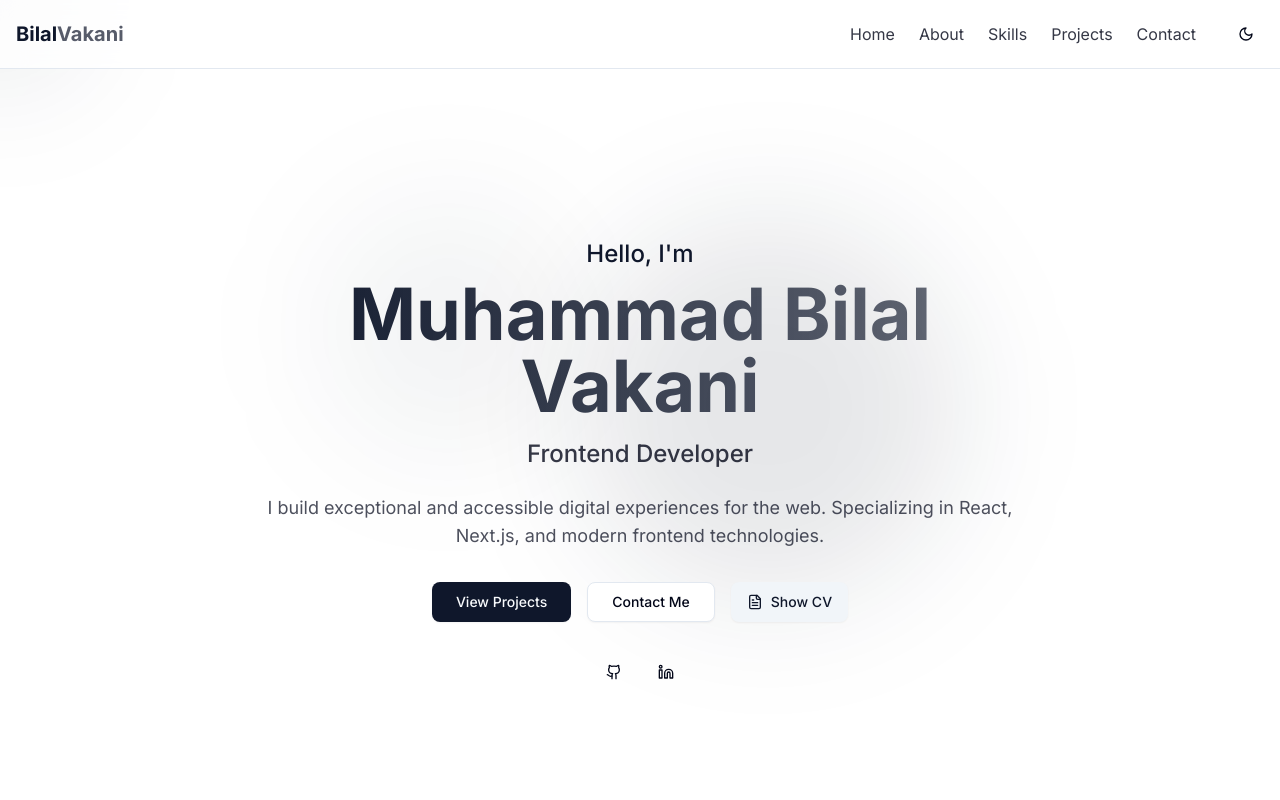
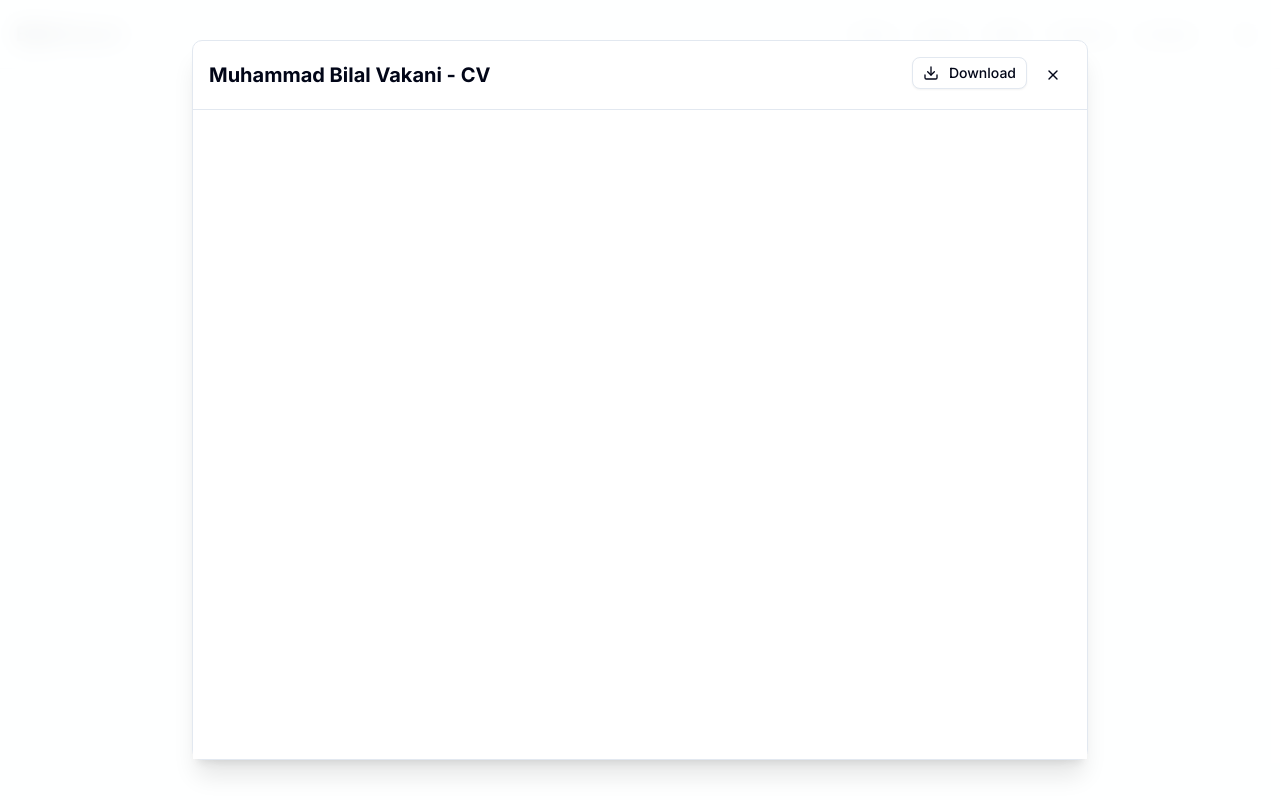
Before and after one commit to bilalvakani/portfolio, a Next.js app: page / in a window 1280 px wide. Both pictures are taken after a click on the button "Show CV". Built offline with nearby package versions, Linux system fonts and the light colour scheme.

Commit message:
Add CVViewer component and integrate it into the hero section

```diff
--- a/components/cv-viewer.tsx
+++ b/components/cv-viewer.tsx
@@ -0,0 +1,40 @@
+"use client"
+
+import { Button } from "@/components/ui/button"
+import { XIcon, DownloadIcon } from "lucide-react"
+
+interface CVViewerProps {
+  isOpen: boolean
+  onClose: () => void
+}
+
+export default function CVViewer({ isOpen, onClose }: CVViewerProps) {
+  if (!isOpen) return null
+
+  return (
+    <div className="fixed inset-0 bg-background/90 backdrop-blur-md z-[100] flex items-center justify-center p-4">
+      <div className="bg-card w-full max-w-4xl h-[90vh] rounded-lg shadow-xl border border-border flex flex-col">
+        <div className="p-4 border-b border-border flex justify-between items-center">
+          <h3 className="text-xl font-bold">Muhammad Bilal Vakani - CV</h3>
+          <div className="flex gap-2">
+            <Button variant="outline" size="sm" asChild>
+              <a href="/cv.pdf" download="Muhammad_Bilal_Vakani_CV.pdf">
+                <DownloadIcon className="h-4 w-4 mr-1" /> Download
+              </a>
+            </Button>
+            <Button variant="ghost" size="icon" onClick={onClose}>
+              <XIcon className="h-5 w-5" />
+            </Button>
+          </div>
+        </div>
+        <div className="flex-1 overflow-auto p-0">
+          <iframe
+            src="/placeholder.svg?height=800&width=600"
+            className="w-full h-full border-0"
+            title="Muhammad Bilal Vakani CV"
+          />
+        </div>
+      </div>
+    </div>
+  )
+}
--- a/components/hero.tsx
+++ b/components/hero.tsx
@@ -4,8 +4,8 @@ import React from 'react'
 import { useEffect, useRef, useState } from "react"
 import { Button } from "@/components/ui/button"
 import { motion } from "framer-motion"
-import { ArrowDownIcon, GithubIcon, LinkedinIcon, FileTextIcon } from "lucide-react"
-// import CVViewer from "./cv-viewer"
+import {  GithubIcon, LinkedinIcon, FileTextIcon } from "lucide-react"
+import CVViewer from "./cv-viewer"
 
 const hero = () => {
 
@@ -150,7 +150,7 @@ const hero = () => {
       </div>
 
       {/* CV Viewer Component */}
-      {/* <CVViewer isOpen={showCV} onClose={() => setShowCV(false)} /> */}
+      <CVViewer isOpen={showCV} onClose={() => setShowCV(false)} />
     </section>
 )
 }
```
